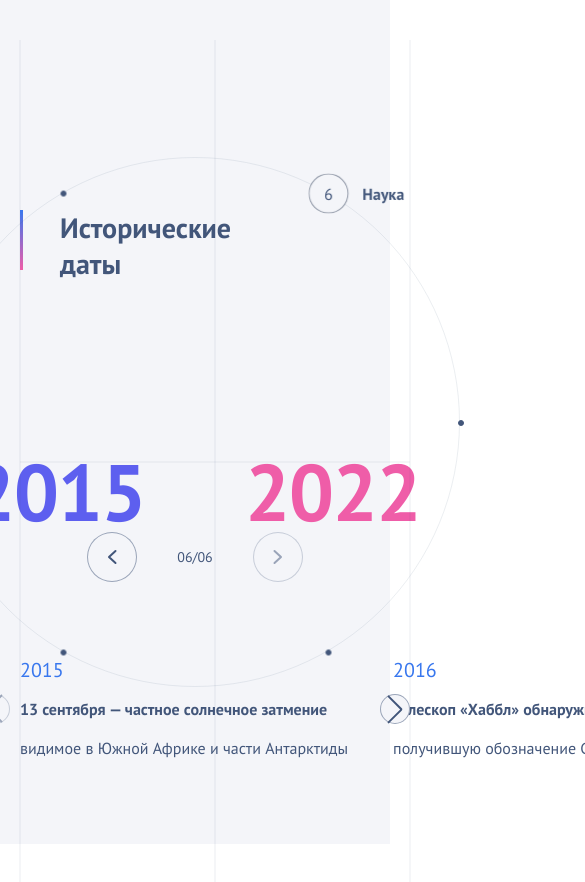
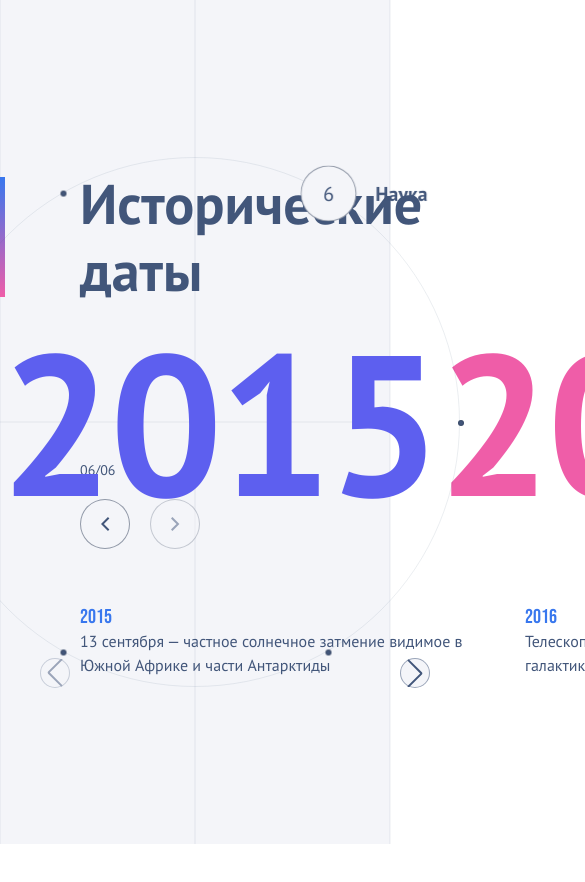
Before and after one commit to AntonDyrdin/react-app, a React app: page / in a window 390 px wide. Shown: the top 882 px of the page, 585 px wide, since content can reach past the window. After the commit the page ends 844 px from the top, so only its background shows below. Built offline with nearby package versions, Linux system fonts and the light colour scheme.

Commit message:
gradient

```diff
--- a/public/index.html
+++ b/public/index.html
@@ -3,6 +3,7 @@
 <head>
   <meta charset="UTF-8" />
   <link href="https://fonts.googleapis.com/css2?family=PT+Sans:wght@400;700&display=swap" rel="stylesheet">
+  <link href="https://fonts.googleapis.com/css2?family=Bebas+Neue&display=swap" rel="stylesheet">
   <title>React</title>
 </head>
 <body>
--- a/src/components/EventsSlider/EventsSlider.scss
+++ b/src/components/EventsSlider/EventsSlider.scss
@@ -13,27 +13,21 @@
   }
 
   &__event {
+    width: 400px;
+
     &__year {
-      font-family: 'PT Sans', sans-serif;
+      color: var(--синий, rgba(56, 119, 238, 1));
+      font-family: "Bebas Neue";
       font-size: 25px;
       font-weight: 400;
-      line-height: 30px;
-      color: #3877ee;
-      margin: 0 0 15px 0;
+      line-height: 120%;
+      letter-spacing: 0%;
+      text-align: left;
       text-transform: uppercase;
     }
 
     &__title {
-      font-family: 'PT Sans', sans-serif;
-      font-size: 20px;
-      font-weight: 700;
-      line-height: 30px;
-      color: #42567a;
-      margin: 0 0 15px 0;
-    }
-
-    &__description {
-      font-family: 'PT Sans', sans-serif;
+      font-family: "PT Sans", sans-serif;
       font-size: 20px;
       font-weight: 400;
       line-height: 30px;
@@ -43,8 +37,8 @@
   }
 
   .swiper {
+    height: 135px;
     overflow: visible;
-    padding: 20px 0;
   }
 
   .swiper-slide {
--- a/src/components/EventsSlider/EventsSlider.tsx
+++ b/src/components/EventsSlider/EventsSlider.tsx
@@ -1,6 +1,6 @@
 import React, { useEffect, useState } from 'react';
 import { Swiper, SwiperSlide } from 'swiper/react';
-import { Navigation } from 'swiper/modules';
+import { Navigation, EffectFade } from 'swiper/modules';
 import type { Swiper as SwiperType } from 'swiper';
 import { type TimelineEvent } from '../../types/timeline';
 import 'swiper/css';
@@ -25,9 +25,12 @@ const EventsSlider: React.FC<EventsSliderProps> = ({ events }) => {
       <div className="events-slider__container">
         <Swiper
           onSwiper={setSwiperInstance}
-          modules={[Navigation]}
+          modules={[Navigation, EffectFade]}
           spaceBetween={80}
-          slidesPerView="auto"
+          slidesPerView={3}
+          allowTouchMove={true}
+          grabCursor={true}
+          fadeEffect={{ crossFade: true }}
           navigation={{
             nextEl: '.events-slider .swiper-button-next',
             prevEl: '.events-slider .swiper-button-prev',
@@ -43,7 +46,7 @@ const EventsSlider: React.FC<EventsSliderProps> = ({ events }) => {
             },
             1024: {
               slidesPerView: 3,
-              spaceBetween: 80,
+              spaceBetween: 40,
             },
           }}
         >
@@ -52,7 +55,6 @@ const EventsSlider: React.FC<EventsSliderProps> = ({ events }) => {
               <div className="events-slider__event">
                 <div className="events-slider__event__year">{event.year}</div>
                 <div className="events-slider__event__title">{event.title}</div>
-                <div className="events-slider__event__description">{event.description}</div>
               </div>
             </SwiperSlide>
           ))}
--- a/src/components/Timeline/Timeline.scss
+++ b/src/components/Timeline/Timeline.scss
@@ -6,19 +6,19 @@
   height: 100vh;
   margin: 0 auto;
 
-  svg {
+  .lines {
     position: absolute;
     width: 100%;
     height: 100%;
     overflow: inherit;
+    z-index: 0;
   }
 
   &__container {
     display: flex;
     flex-direction: column;
     height: 100vh;
-    padding: 170px 0 104px 0;
-    z-index: 1;
+    padding: 170px 0 104px 80px;
   }
 
   &__header {
@@ -29,7 +29,6 @@
   &__title {
     position: relative;
     color: $black-blue;
-    padding-left: 78px;
     font-size: 56px;
     font-weight: 700;
     line-height: 120%;
@@ -38,8 +37,8 @@
     &::before {
       content: "";
       position: absolute;
-      left: -0.5px;
-      top: 0;
+      align-self: anchor-center;
+      left: -80.5px;
       width: 5px;
       height: 120px;
       background: linear-gradient(180deg, #3877ee 0%, #ef5da8 100%);
@@ -52,12 +51,19 @@
     align-items: center;
     justify-content: end;
     height: 100%;
+    z-index: 1;
   }
 
   &__years {
+    position: absolute;
+    left: 50%;
+    top: 50%;
+    max-width: 973px;
+    width: 100%;
     display: flex;
+    justify-content: space-between;
     align-items: center;
-    gap: 482px;
+    transform: translate(-50%, -50%);
   }
 
   &__year {
@@ -92,7 +98,7 @@
     width: 6px;
     height: 6px;
     border-radius: 50%;
-    border: 1px solid $black-blue;
+    border: 1px solid $black-blue-50;
     cursor: pointer;
     transform: translate(-50%, -50%);
     will-change: transform;
@@ -167,48 +173,42 @@
 
   &__navigation {
     display: flex;
-    align-items: center;
     gap: 20px;
     margin-bottom: 56px;
+    width: 100%;
+    flex-direction: column;
+
+    &--buttons {
+      display: flex;
+      flex-direction: row;
+      gap: 20px;
+    }
   }
 
   &__counter {
     font-family: "PT Sans", sans-serif;
     font-size: 14px;
     color: #42567a;
-    margin: 0 20px;
   }
 
   &__nav-button {
     width: 50px;
     height: 50px;
-    border: 1px solid rgba(66, 86, 122, 0.5);
+    border: 1px solid $black-blue-50;
     border-radius: 50%;
     background: $kinda-white;
     display: flex;
     align-items: center;
     justify-content: center;
-    cursor: pointer;
-    // transition: all 0.3s ease;
+    transition: all 0.3s ease;
+    outline: none;
 
     &:hover:not(&--disabled) {
-      background: #42567a;
-
-      svg {
-        stroke: $kinda-white;
-      }
+      background: $white;
     }
 
     &--disabled {
       opacity: 0.5;
-      cursor: not-allowed;
-    }
-
-    svg {
-      width: 10px;
-      height: 14px;
-      stroke: #42567a;
-      // transition: stroke 0.3s ease;
     }
   }
 
@@ -216,76 +216,68 @@
     width: 100%;
   }
 
-  @media (max-width: 1024px) {
-    padding: 60px 40px;
+  // @media (max-width: 1024px) {
+  //   padding: 60px 40px;
 
-    &__title {
-      font-size: 40px;
-      line-height: 48px;
-      padding-left: 60px;
+  //   &__title {
+  //     font-size: 40px;
+  //     line-height: 48px;
+  //     padding-left: 60px;
 
-      &::before {
-        height: 80px;
-      }
-    }
+  //     &::before {
+  //       height: 80px;
+  //     }
+  //   }
 
-    &__years {
-      gap: 200px;
-    }
+  //   &__year {
+  //     font-size: 120px;
+  //     line-height: 100px;
+  //   }
 
-    &__year {
-      font-size: 120px;
-      line-height: 100px;
-    }
+  //   &__circle-container {
+  //     width: 400px;
+  //     height: 400px;
+  //   }
+  // }
 
-    &__circle-container {
-      width: 400px;
-      height: 400px;
-    }
-  }
+  // @media (max-width: 768px) {
+  //   padding: 40px 20px;
 
-  @media (max-width: 768px) {
-    padding: 40px 20px;
+  //   &__title {
+  //     font-size: 28px;
+  //     line-height: 36px;
+  //     padding-left: 40px;
 
-    &__title {
-      font-size: 28px;
-      line-height: 36px;
-      padding-left: 40px;
+  //     &::before {
+  //       width: 3px;
+  //       height: 60px;
+  //     }
+  //   }
 
-      &::before {
-        width: 3px;
-        height: 60px;
-      }
-    }
+  //   &__year {
+  //     font-size: 80px;
+  //     line-height: 80px;
+  //   }
 
-    &__years {
-      gap: 100px;
-    }
+  //   &__circle-container {
+  //     width: 300px;
+  //     height: 300px;
+  //   }
 
-    &__year {
-      font-size: 80px;
-      line-height: 80px;
-    }
+  //   &__point {
+  //     &--active {
+  //       width: 40px;
+  //       height: 40px;
 
-    &__circle-container {
-      width: 300px;
-      height: 300px;
-    }
+  //       &::before {
+  //         font-size: 16px;
+  //       }
 
-    &__point {
-      &--active {
-        width: 40px;
-        height: 40px;
-
-        &::before {
-          font-size: 16px;
-        }
-
-        &::after {
-          font-size: 16px;
-          margin-left: 15px;
-        }
-      }
-    }
-  }
+  //       &::after {
+  //         font-size: 16px;
+  //         margin-left: 15px;
+  //       }
+  //     }
+  //   }
+  // }
 }
--- a/src/components/Timeline/Timeline.tsx
+++ b/src/components/Timeline/Timeline.tsx
@@ -100,7 +100,10 @@ const Timeline: React.FC = () => {
           onComplete: () => {
             if (index === activePeriodIndex) {
               // В прямом направлении активируем лейбл только после завершения поворота
-              gsap.set(pointsRef.current[index], { className: "timeline__point timeline__point--active timeline__point--label" });
+              gsap.set(pointsRef.current[index], {
+                className:
+                  "timeline__point timeline__point--active timeline__point--label",
+              });
             }
           },
         });
@@ -131,7 +134,36 @@ const Timeline: React.FC = () => {
 
   return (
     <section className="timeline">
-      <svg viewBox="0 0 100 100" preserveAspectRatio="none">
+      {/* <svg
+        className="lines"
+        viewBox="0 170px 5px 290px"
+        preserveAspectRatio="none"
+      >
+        <defs>
+          <linearGradient
+            id="gradient"
+            gradientUnits="userSpaceOnUse"
+            x1="0"
+            y1="0"
+            x2="0"
+            y2="100"
+          >
+            <stop offset="0%" stopColor="#EF5DA8" />
+            <stop offset="100%" stopColor="#5D5FEF" />
+          </linearGradient>
+        </defs>
+
+        <line
+          x1="0"
+          y1="0"
+          x2="0"
+          y2="100"
+          stroke="url(#gradient)"
+          strokeWidth="5"
+          vectorEffect="non-scaling-stroke"
+        />
+      </svg> */}
+      <svg className="lines" viewBox="0 0 100 100" preserveAspectRatio="none">
         <line
           x1="0"
           y1="0"
@@ -209,42 +241,53 @@ const Timeline: React.FC = () => {
           </div>
 
           <div className="timeline__navigation">
+            <span className="timeline__counter">
+              {String(activePeriodIndex + 1).padStart(2, "0")}/
+              {String(totalPeriods).padStart(2, "0")}
+            </span>
+            <div className="timeline__navigation--buttons">
               <button
                 className={`timeline__nav-button ${activePeriodIndex === 0 ? "timeline__nav-button--disabled" : ""}`}
                 onClick={() => handleNavigation("prev")}
                 disabled={activePeriodIndex === 0}
-              aria-label="Предыдущий период"
+                key={0}
               >
-              <svg viewBox="0 0 10 14" fill="none">
+                <svg
+                  width="9"
+                  height="14"
+                  viewBox="0 0 9 14"
+                  fill="none"
+                  xmlns="http://www.w3.org/2000/svg"
+                >
                   <path
-                  d="M8.5 1L2 7L8.5 13"
+                    d="M7.66418 0.707108L1.41419 6.95711L7.66418 13.2071"
+                    stroke="#42567A"
                     strokeWidth="2"
-                  strokeLinecap="round"
-                  strokeLinejoin="round"
                   />
                 </svg>
               </button>
-
-            <span className="timeline__counter">
-              {String(activePeriodIndex + 1).padStart(2, "0")}/
-              {String(totalPeriods).padStart(2, "0")}
-            </span>
 
               <button
                 className={`timeline__nav-button ${activePeriodIndex === totalPeriods - 1 ? "timeline__nav-button--disabled" : ""}`}
                 onClick={() => handleNavigation("next")}
                 disabled={activePeriodIndex === totalPeriods - 1}
-              aria-label="Следующий период"
+                key={1}
               >
-              <svg viewBox="0 0 10 14" fill="none">
+                <svg
+                  width="9"
+                  height="14"
+                  viewBox="0 0 9 14"
+                  fill="none"
+                  xmlns="http://www.w3.org/2000/svg"
+                >
                   <path
-                  d="M1.5 1L8 7L1.5 13"
+                    d="M0.707092 0.707108L6.95709 6.95711L0.707093 13.2071"
+                    stroke="#42567A"
                     strokeWidth="2"
-                  strokeLinecap="round"
-                  strokeLinejoin="round"
                   />
                 </svg>
               </button>
+            </div>
           </div>
 
           <div className="timeline__events">
--- a/src/data/timelineData.ts
+++ b/src/data/timelineData.ts
@@ -10,18 +10,15 @@ export const timelineData: TimelineData = {
       events: [
         {
           year: 1980,
-          title: 'Создание первого персонального компьютера',
-          description: 'IBM выпустила свой первый персональный компьютер IBM PC'
+          title: 'Создание первого персонального компьютера IBM выпустила свой первый персональный компьютер IBM PC'
         },
         {
           year: 1981,
-          title: 'Появление MS-DOS',
-          description: 'Microsoft выпустила операционную систему MS-DOS'
+          title: 'Появление MS-DOS Microsoft выпустила операционную систему MS-DOS'
         },
         {
           year: 1983,
-          title: 'Интернет протокол TCP/IP',
-          description: 'Стандартизация протокола TCP/IP для сети ARPANET'
+          title: 'Интернет протокол TCP/IP Стандартизация протокола TCP/IP для сети ARPANET'
         }
       ]
     },
@@ -33,18 +30,15 @@ export const timelineData: TimelineData = {
       events: [
         {
           year: 1987,
-          title: 'Выход фильма "Хищник"',
-          description: 'Арнольд Шварценеггер в роли майора Датча Шеффера'
+          title: 'Выход фильма "Хищник" Арнольд Шварценеггер в роли майора Датча Шеффера'
         },
         {
           year: 1989,
-          title: 'Бэтмен Тима Бертона',
-          description: 'Майкл Китон в роли Бэтмена, Джек Николсон в роли Джокера'
+          title: 'Бэтмен Тима Бертона Майкл Китон в роли Бэтмена, Джек Николсон в роли Джокера'
         },
         {
           year: 1991,
-          title: 'Терминатор 2',
-          description: 'Продолжение культовой франшизы с революционными спецэффектами'
+          title: 'Терминатор 2 Продолжение культовой франшизы с революционными спецэффектами'
         }
       ]
     },
@@ -56,18 +50,15 @@ export const timelineData: TimelineData = {
       events: [
         {
           year: 1992,
-          title: 'Публикация романа "Игра престолов"',
-          description: 'Джордж Мартин начал серию "Песнь льда и пламени"'
+          title: 'Публикация романа "Игра престолов" Джордж Мартин начал серию "Песнь льда и пламени"'
         },
         {
           year: 1995,
-          title: 'Выход "Гарри Поттера"',
-          description: 'Дж. К. Роулинг опубликовала первую книгу о юном волшебнике'
+          title: 'Выход "Гарри Поттера" Дж. К. Роулинг опубликовала первую книгу о юном волшебнике'
         },
         {
           year: 1997,
-          title: 'Нобелевская премия Дарио Фо',
-          description: 'Итальянский драматург получил Нобелевскую премию по литературе'
+          title: 'Нобелевская премия Дарио Фо Итальянский драматург получил Нобелевскую премию по литературе'
         }
       ]
     },
@@ -79,18 +70,15 @@ export const timelineData: TimelineData = {
       events: [
         {
           year: 1999,
-          title: 'Премьера мюзикла "Мамма Миа!"',
-          description: 'Мюзикл на песни группы ABBA дебютировал в Лондоне'
+          title: 'Премьера мюзикла "Мамма Миа!" Мюзикл на песни группы ABBA дебютировал в Лондоне'
         },
         {
           year: 2001,
-          title: 'Открытие нового театра',
-          description: 'В Москве открылся Театр Наций'
+          title: 'Открытие нового театра В Москве открылся Театр Наций'
         },
         {
           year: 2003,
-          title: 'Премьера "Продюсеров"',
-          description: 'Мюзикл Мела Брукса стал хитом Бродвея'
+          title: 'Премьера "Продюсеров" Мюзикл Мела Брукса стал хитом Бродвея'
         }
       ]
     },
@@ -102,18 +90,15 @@ export const timelineData: TimelineData = {
       events: [
         {
           year: 2008,
-          title: 'Олимпиада в Пекине',
-          description: 'XXIX летние Олимпийские игры в Китае'
+          title: 'Олимпиада в Пекине XXIX летние Олимпийские игры в Китае'
         },
         {
           year: 2010,
-          title: 'Чемпионат мира по футболу',
-          description: 'Первый чемпионат мира по футболу в Африке (ЮАР)'
+          title: 'Чемпионат мира по футболу Первый чемпионат мира по футболу в Африке (ЮАР)'
         },
         {
           year: 2014,
-          title: 'Зимняя Олимпиада в Сочи',
-          description: 'XXII зимние Олимпийские игры в России'
+          title: 'Зимняя Олимпиада в Сочи XXII зимние Олимпийские игры в России'
         }
       ]
     },
@@ -125,18 +110,15 @@ export const timelineData: TimelineData = {
       events: [
         {
           year: 2015,
-          title: '13 сентября — частное солнечное затмение',
-          description: 'видимое в Южной Африке и части Антарктиды'
+          title: '13 сентября — частное солнечное затмение видимое в Южной Африке и части Антарктиды'
         },
         {
           year: 2016,
-          title: 'Телескоп «Хаббл» обнаружил самую удалённую галактику',
-          description: 'получившую обозначение GN-z11'
+          title: 'Телескоп «Хаббл» обнаружил самую удалённую галактику получившую обозначение GN-z11'
         },
         {
           year: 2017,
-          title: 'Компания Tesla официально представила',
-          description: 'первый в мире электрический грузовик Tesla Semi'
+          title: 'Компания Tesla официально представила первый в мире электрический грузовик Tesla Semi'
         }
       ]
     }
--- a/src/types/timeline.ts
+++ b/src/types/timeline.ts
@@ -1,7 +1,6 @@
 export interface TimelineEvent {
   year: number;
   title: string;
-  description: string;
 }
 
 export interface TimelinePeriod {
```
Lines whose indentation alone changed are shown as unchanged.
